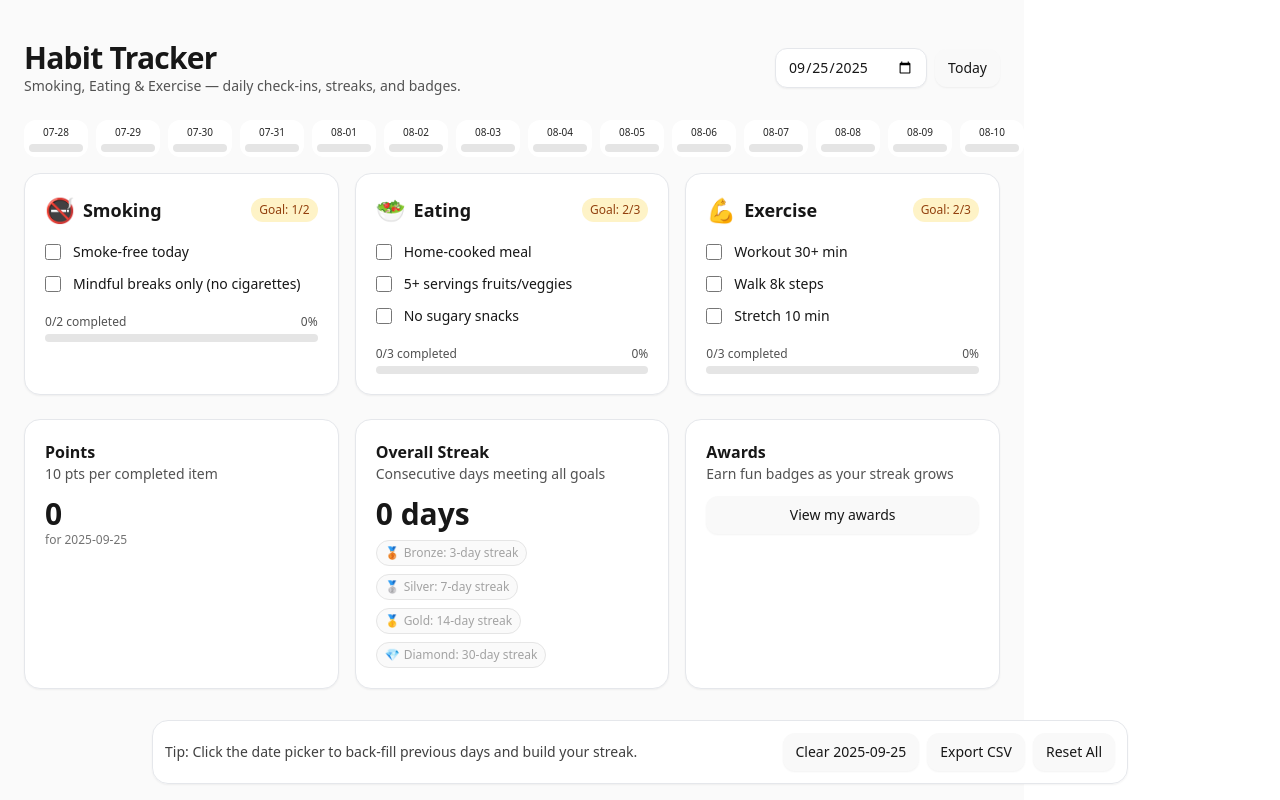
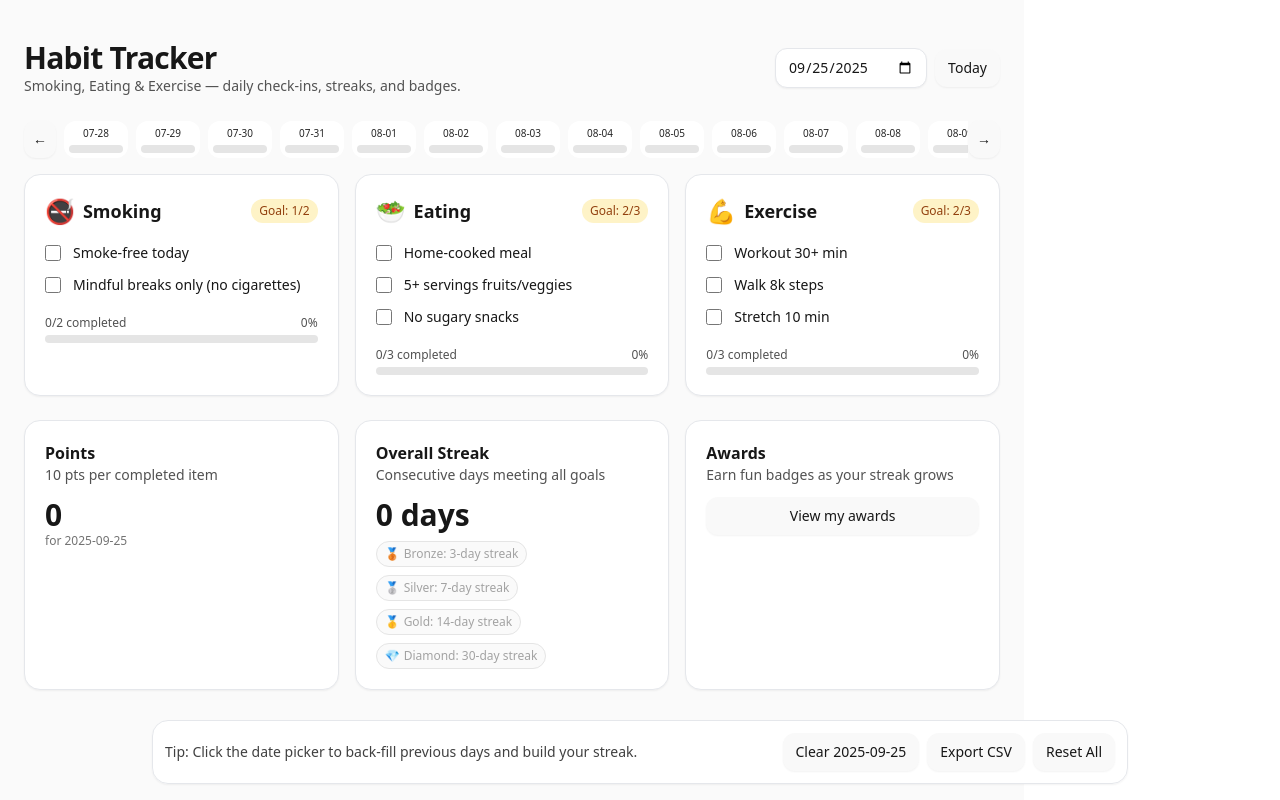
Before and after one commit to AyushiGangwar24/habit-tracker-app, a React (Vite) app: page / in a window 1280 px wide. Built offline with nearby package versions, Linux system fonts and the light colour scheme.

Commit message:
Update HabitTracker.tsx

```diff
--- a/src/HabitTracker.tsx
+++ b/src/HabitTracker.tsx
@@ -125,6 +125,9 @@ export default function HabitTracker() {
   const [selectedDate, setSelectedDate] = useState<string>(todayKey());
   const [showAwards, setShowAwards] = useState(false);
 
+  // new ref for the scrollable date strip
+  const stripRef = useRef<HTMLDivElement | null>(null);
+
   useEffect(() => saveStore(store), [store]);
 
   const day = useMemo<DayRecord>(() => {
@@ -242,8 +245,26 @@ useEffect(() => {
         </div>
 
         {/* Mini progress bars for last 7 days */}
-       {/* Scrollable date strip (tap to select) */}
-<div className="-mx-6 px-6 mt-6 overflow-x-auto">
+
+{/* Scrollable date strip with left/right nudge buttons */}
+{/* Scrollable date strip with left/right nudge buttons */}
+<div className="mt-6">
+  <div className="flex items-center gap-2">
+    {/* Left nudge */}
+    <button
+      onClick={() => stripRef.current?.scrollBy({ left: -240, behavior: "smooth" })}
+      className="rounded-xl border px-2 py-2 text-sm shadow-sm hover:bg-neutral-100"
+      aria-label="Scroll dates left"
+    >
+      ←
+    </button>
+
+    {/* Scroll container (has the ref) */}
+    <div
+      ref={stripRef}
+      className="-mx-2 px-2 flex-1 overflow-x-auto"
+      style={{ WebkitOverflowScrolling: "touch" }} /* iOS momentum */
+    >
       <div className="flex gap-2 w-max snap-x snap-mandatory">
         {days.map((d) => {
           const isSelected = d.key === selectedDate;
@@ -252,14 +273,18 @@ useEffect(() => {
               key={d.key}
               id={`date-${d.key}`}
               onClick={() => setSelectedDate(d.key)}
-          className={`snap-start shrink-0 w-16 rounded-xl border p-1 text-center transition
-            ${isSelected ? "bg-neutral-900 text-white border-neutral-900" : "bg-white text-neutral-800"}
-          `}
+              className={`snap-start shrink-0 w-16 rounded-xl border p-1 text-center transition ${
+                isSelected ? "bg-neutral-900 text-white border-neutral-900" : "bg-white text-neutral-800"
+              }`}
               aria-pressed={isSelected}
               aria-label={`Select ${d.key}`}
             >
               <div className="text-[10px] font-medium">{d.label}</div>
-          <div className={`h-2 rounded-full mt-1 overflow-hidden ${isSelected ? "bg-white/30" : "bg-neutral-200"}`}>
+              <div
+                className={`h-2 rounded-full mt-1 overflow-hidden ${
+                  isSelected ? "bg-white/30" : "bg-neutral-200"
+                }`}
+              >
                 <div
                   className="h-full rounded-full"
                   style={{ width: `${d.pct}%`, background: isSelected ? "white" : "#111" }}
@@ -270,6 +295,19 @@ useEffect(() => {
         })}
       </div>
     </div>
+
+    {/* Right nudge */}
+    <button
+      onClick={() => stripRef.current?.scrollBy({ left: 240, behavior: "smooth" })}
+      className="rounded-xl border px-2 py-2 text-sm shadow-sm hover:bg-neutral-100"
+      aria-label="Scroll dates right"
+    >
+      →
+    </button>
+  </div>
+</div>
+
+
       </header>
 
       <main className="max-w-5xl mx-auto px-6 pb-24">
```
Lines whose indentation alone changed are shown as unchanged.
